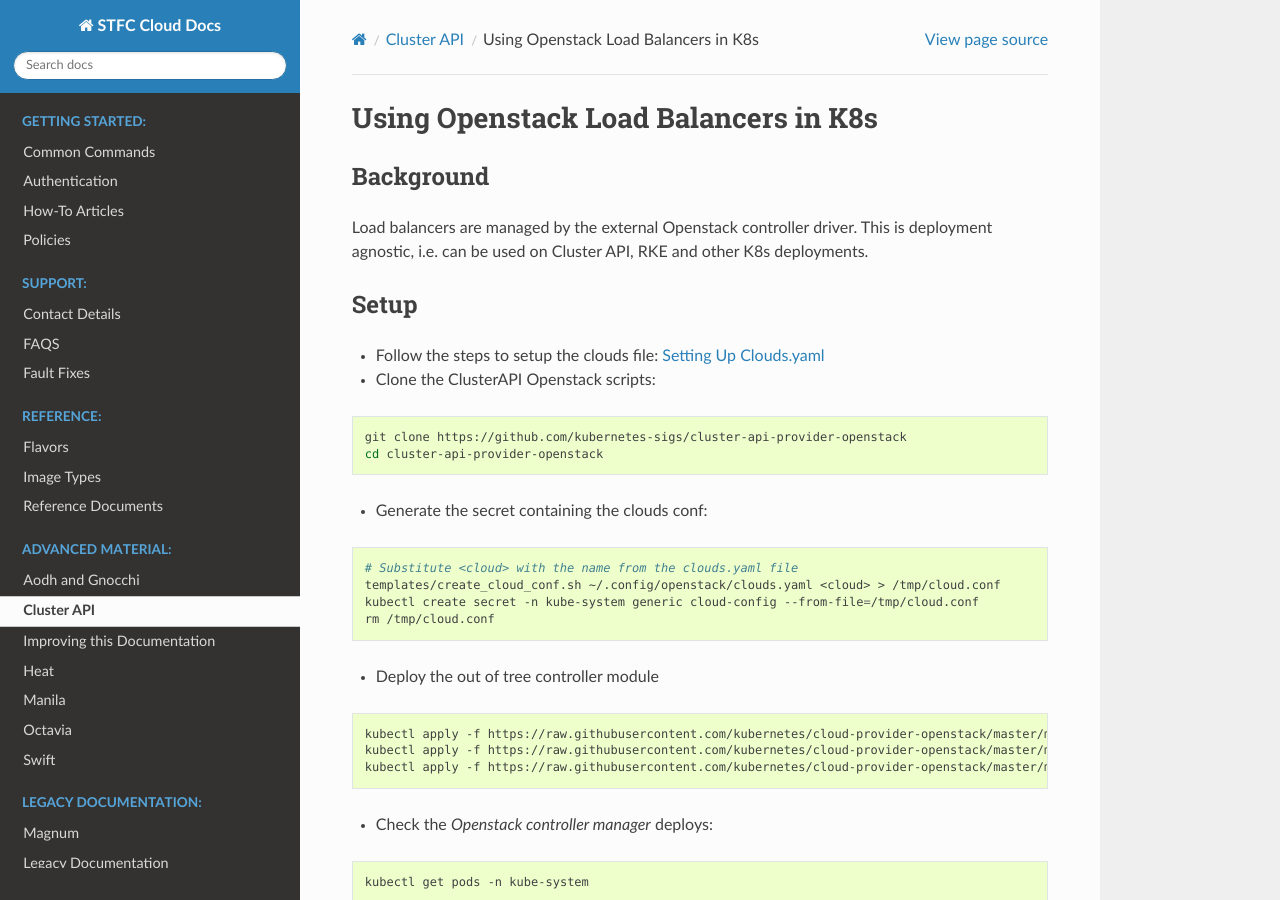
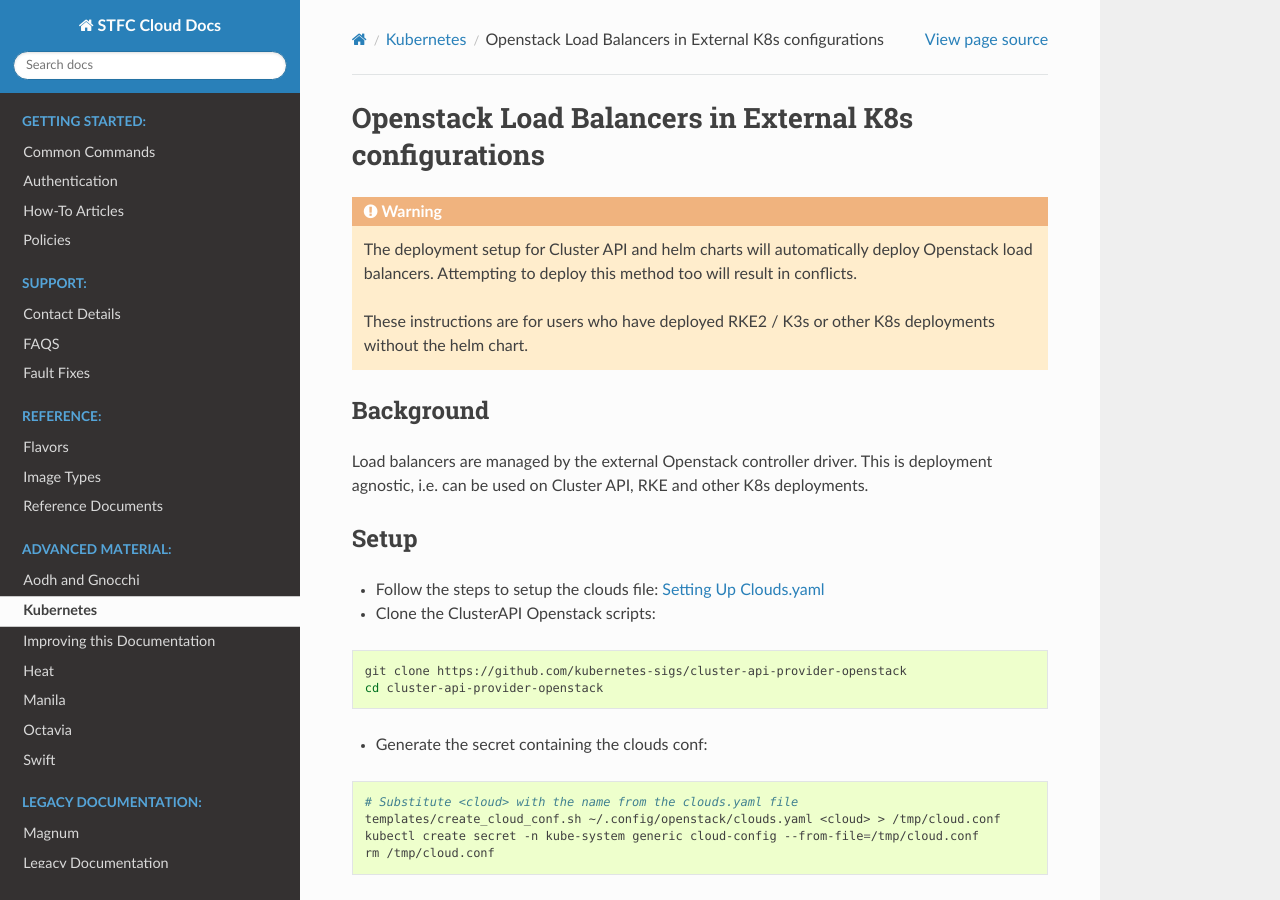
Before and after one commit to stfc/cloud-docs, a Sphinx documentation site: the page built from source/Kubernetes/ExternalLBs.rst, in a window 1280 px wide and 900 px high. Built offline with Sphinx 7.4.7 and the Read the Docs theme 2.0.0, drawn with Linux system fonts in a browser that asks for light colours.

Commit message:
Change CAPI to K8s and add RKE2 prep work
- Renames CAPI to K8s, so we can keep the external load balancer section
- Make it clear you don't need to deploy the external LB if you're using
  CAPI
- Hint at RKE2
- Recommend CAPI for the mean time

```diff
--- a/source/ClusterAPI/LoadBalancers.rst
+++ b/source/Kubernetes/ExternalLBs.rst
@@ -1,6 +1,16 @@
-=====================================
-Using Openstack Load Balancers in K8s
-=====================================
+==========================================================
+Openstack Load Balancers in External K8s configurations
+==========================================================
+
+.. warning::
+    The deployment setup for Cluster API and helm
+    charts will automatically deploy Openstack
+    load balancers. Attempting to deploy this method
+    too will result in conflicts.
+
+    These instructions are for users who have deployed
+    RKE2 / K3s or other K8s deployments without the
+    helm chart.
 
 Background
 ==========
--- a/source/index.rst
+++ b/source/index.rst
@@ -38,7 +38,7 @@ Welcome to the STFC Cloud documentation!
    :caption: Advanced Material:
 
    Aodh-and-Gnocchi/index
-   ClusterAPI/index
+   Kubernetes/index
    ImproveTheDocs
    Heat/index
    Manila/index
```
Also changed, not shown: source/ClusterAPI/index.rst (deleted, +0 -10 lines), source/Kubernetes/index.rst (added, +15 -0 lines), source/Kubernetes/CapiIntroduction.rst (renamed from source/ClusterAPI/Introduction.rst), source/Kubernetes/CapiSetup.rst (renamed from source/ClusterAPI/Setup.rst).
